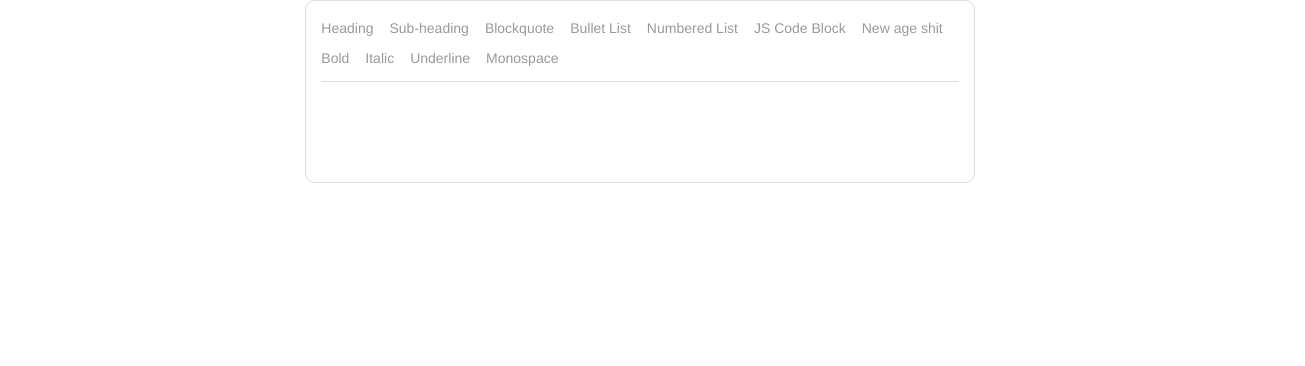
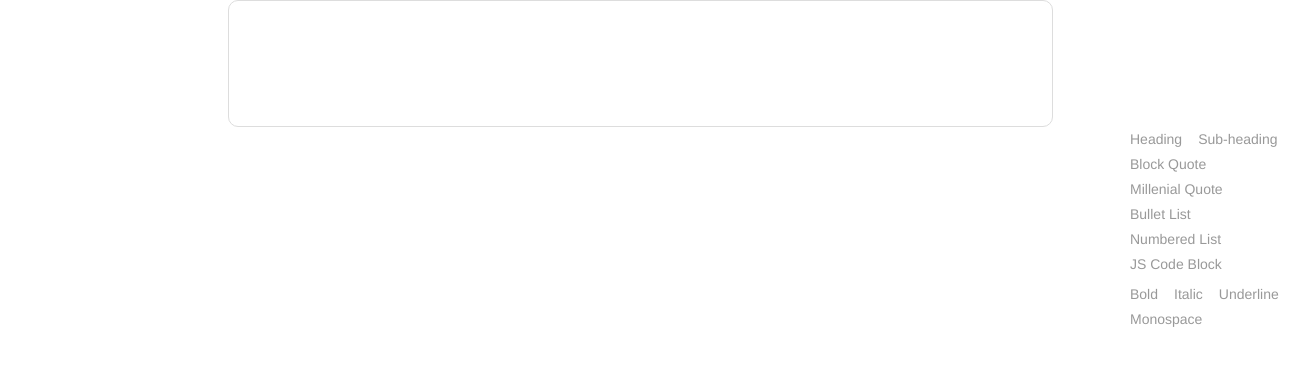
Before and after one commit to Ned-el-ch/neddy, a React (Create React App) app: page / in a window 1280 px wide. Shown: the top 366 px of the page, 1305 px wide, since content can reach past the window. Built offline with nearby package versions, Linux system fonts and the light colour scheme.

Commit message:
MVP editor is done

```diff
--- a/src/components/BlockStyleControls.js
+++ b/src/components/BlockStyleControls.js
@@ -9,11 +9,11 @@ const BlockStyleControls = (props) => {
 		{label: 'Sub-heading', style: 'header-four'},
 		// {label: 'H5', style: 'header-five'},
 		// {label: 'H6', style: 'header-six'},
-		{label: 'Blockquote', style: 'blockquote'},
+		{label: 'Block Quote', style: 'blockquote'},
+		{label: 'Millenial Quote', style: 'new-age-shit'},
 		{label: 'Bullet List', style: 'unordered-list-item'},
 		{label: 'Numbered List', style: 'ordered-list-item'},
 		{label: 'JS Code Block', style: 'code-block'},
-		{label: 'New age shit', style: 'new-age-shit'},
 	];
 	const {editorState} = props;
 	const selection = editorState.getSelection();
--- /dev/null
+++ b/src/containers/EditorControls.js
@@ -0,0 +1,22 @@
+import React, { Component } from "react";
+import InlineStyleControls from "../components/InlineStyleControls";
+import BlockStyleControls from "../components/BlockStyleControls";
+
+export class EditorControls extends Component {
+	render() {
+		return (
+			<div className="RichEditor-controls-container">
+				< BlockStyleControls
+					editorState={this.props.editorState}
+					onToggle={this.props.onToggleBlockType}
+				/>
+				< InlineStyleControls
+					editorState={this.props.editorState}
+					onToggle={this.props.onToggleInlineStyle}
+				/>
+			</div>
+		);
+	}
+}
+
+export default EditorControls;
--- a/src/containers/PrismEditor.js
+++ b/src/containers/PrismEditor.js
@@ -1,15 +1,13 @@
 import React, {Component} from "react";
 import Draft from "draft-js";
-import Prism from 'prismjs';
-import Immutable from 'immutable';
+import Prism from "prismjs";
+import Immutable from "immutable";
+import EditorControls from "./EditorControls";
 
-import Container from 'react-bootstrap/Container';
-import Col from 'react-bootstrap/Col';
-import Row from 'react-bootstrap/Row';
+import Container from "react-bootstrap/Container";
+import Col from "react-bootstrap/Col";
+import Row from "react-bootstrap/Row";
 
-import BlockStyleControls from '../components/BlockStyleControls';
-import InlineStyleControls from '../components/InlineStyleControls';
-// import PrismDraftDecorator from 'draft-js-prism'
 import "../styles/rich.css";
 import "../styles/prism.css"
 
@@ -24,7 +22,7 @@ const {
 	//  Map,
 	 List
 } = Immutable;
- class PrismDraftDecorator {
+class PrismDecorator {
 	constructor(grammar) {
 		this.grammar = grammar;
 		this.highlighted = {};
@@ -35,18 +33,18 @@ const {
 		var blockText = block.getText();
 		var decorations = Array(blockText.length).fill(null);
 		this.highlighted[blockKey] = {};
-		if (blockType !== 'code-block') {
+		if (blockType !== "code-block") {
 		 return List(decorations);
 		}
 		var tokens = Prism.tokenize(blockText, this.grammar);
 		var offset = 0;
 		var that = this;
 		tokens.forEach(function(tok) {
-		 if (typeof tok === 'string') {
+		 if (typeof tok === "string") {
 			offset += tok.length;
 		 } else {
-			var tokId = 'tok'+offset;
-			var completeId = blockKey + '-' + tokId;
+			var tokId = "tok"+offset;
+			var completeId = blockKey + "-" + tokId;
 			that.highlighted[blockKey][tokId] = tok;
 			occupySlice(decorations, offset, offset + tok.content.length, completeId);
 			offset += tok.content.length;
@@ -56,11 +54,11 @@ const {
 	}
 	getComponentForKey(key) {
 		return function(props) {
-		 return <span {...props} className={'token ' + props.tokType}>{props.children}</span>;
+		 return <span {...props} className={"token " + props.tokType}>{props.children}</span>;
 		}
 	}
 	getPropsForKey(key) {
-		var parts = key.split('-');
+		var parts = key.split("-");
 		var blockKey = parts[0];
 		var tokId = parts[1];
 		var token = this.highlighted[blockKey][tokId];
@@ -77,7 +75,7 @@ const {
  export default class PrismEditor extends Component {
 	constructor(props) {
 		super(props);
-		const decorator = new PrismDraftDecorator(Prism.languages.javascript);
+		const decorator = new PrismDecorator(Prism.languages.javascript);
 		this.state = {
 		 editorState: EditorState.createEmpty(decorator),
 		};
@@ -98,10 +96,10 @@ const {
 	}
 	_toggleBlockType(blockType) {
 		this.onChange(
-		 RichUtils.toggleBlockType(
-			this.state.editorState,
-			blockType
-		 )
+			RichUtils.toggleBlockType(
+				this.state.editorState,
+				blockType
+			)
 		);
 	}
 	_toggleInlineStyle(inlineStyle) {
@@ -115,8 +113,8 @@ const {
 
 	getBlockStyle(block) {
 		switch (block.getType()) {
-			case 'blockquote': return 'RichEditor-blockquote';
-			case 'new-age-shit': return 'RichEditor-new-age-shit';
+			case "blockquote": return "RichEditor-blockquote";
+			case "new-age-shit": return "RichEditor-new-age-shit";
 			default: return null;
 		}
 	}
@@ -124,25 +122,21 @@ const {
 	render() {
 		const {editorState} = this.state;
 		// If the user changes block type before entering any text, we can
-		// either style the placeholder or hide it. Let's just hide it now.
-		let className = 'RichEditor-editor';
+		// either style the placeholder or hide it. Let"s just hide it now.
+		let className = "RichEditor-editor";
 		const contentState = editorState.getCurrentContent();
 		if (!contentState.hasText()) {
-			if (contentState.getBlockMap().first().getType() !== 'unstyled') {
-				className += ' RichEditor-hidePlaceholder';
+			if (contentState.getBlockMap().first().getType() !== "unstyled") {
+				className += " RichEditor-hidePlaceholder";
 			}
 		}
 		return (
-			<Container><Row className="justify-content-md-center"><Col md="7.5">
+			<Container>
+				<Row className="justify-content-md-center">
+			{/* <Container><Row className="justify-content-md-center"> */}
+
+				<Col md={{ span: 9, offset: 0}}>
 				<div className="RichEditor-root">
-					<BlockStyleControls
-						editorState={editorState}
-						onToggle={this.toggleBlockType}
-					/>
-					<InlineStyleControls
-						editorState={editorState}
-						onToggle={this.toggleInlineStyle}
-					/>
 					<div className={className} onClick={this.focus}>
 						<Editor
 						blockStyleFn={this.getBlockStyle}
@@ -155,7 +149,20 @@ const {
 						/>
 					</div>
 				</div>
-			</Col></Row></Container>
+				</Col>
+				</ Row>
+				< Row >
+				< Col md={{ span: 2, offset: 11}}>
+				{/* < Col md={{ span: 2, offset: 11}}> */}
+					< EditorControls
+					className="position-absolute sticky-top"
+						editorState={editorState}
+						onToggleBlockType={this.toggleBlockType}
+						onToggleInlineStyle={this.toggleInlineStyle}
+					/>
+				</Col>
+			</Row>
+			</Container>
 		);
 	}
 }
--- a/src/styles/rich.css
+++ b/src/styles/rich.css
@@ -8,13 +8,15 @@
 }
 
 .RichEditor-editor {
-	border-top: 1px solid #ddd;
+	/* border-top: 1px solid #ddd; */
 	cursor: text;
 	font-size: 16px;
 	margin-top: 10px;
-
+	/* max-width: 90vw; */
 }
-
+.RichEditor-controls-container {
+	position: absolute;
+}
 .RichEditor-editor .public-DraftEditorPlaceholder-root,
 .RichEditor-editor .public-DraftEditor-content {
 	margin: 0 -15px -15px;
@@ -43,10 +45,10 @@
 
 .RichEditor-editor .RichEditor-new-age-shit {
 
-	background: linear-gradient(222deg, #d53535, #ffa000, #f9ff00, #94ff00, #18ff00, #00ff91, #00e6ff, #af00ff, #ff0085);
-background-size: 200% 200%;
+	background: linear-gradient(222deg,  #ffa000, #f9ff00, #94ff00, #18ff00, #00ff91, #00e6ff,  #00ff91, #18ff00, #f9ff00,  #ffa000);
+	background-size: 200% 200%;
+	animation: New-Age-Shit-Animation 10s ease infinite;
 
-animation: New-Age-Shit-Animation .3s ease infinite;
 	border-radius: 10px;
 	color: white;
 	font-family: 'Inconsolata', 'Menlo', 'Consolas', monospace;
@@ -55,11 +57,28 @@ animation: New-Age-Shit-Animation .3s ease infinite;
 	text-transform: uppercase;
 	letter-spacing: -2px;
 	padding: 20px;
-	text-shadow: 2px 2px 0px rgba(82, 82, 82, 0.56);
+	text-shadow: 2px 2px 0px rgba(82, 82, 82, 0.33);
 	line-height: 1;
+	text-align: center;
 }
 
+div.RichEditor-new-age-shit div span span:after {
+	display: block;
+	content: "👏👏👏👏👏👏👏👏";
+}
 
+div.RichEditor-new-age-shit div span span:before {
+	display: block;
+	content: "👏👏👏👏👏👏👏👏";
+}
+
+.RichEditor-editor pre.public-DraftStyleDefault-pre {
+	max-width: 100vw;
+}
+
+.RichEditor-editor pre.public-DraftStyleDefault-pre pre div {
+	overflow: scroll;
+}
 
 @keyframes New-Age-Shit-Animation {
     0%{background-position:10% 90%}
@@ -72,12 +91,13 @@ animation: New-Age-Shit-Animation .3s ease infinite;
 .RichEditor-editor .public-DraftStyleDefault-pre {
 	background-color: #2f2c38;
 	border-top: #837c99 solid 17px;
-
+	overflow: scroll;
 	border-radius: 6px;
 	font-family: 'Inconsolata', 'Menlo', 'Consolas', monospace;
 	font-size: 16px;
 	padding: 20px;
 	margin: 0;
+	width: 100%;
 }
 
 .RichEditor-controls {
```
Also changed, not shown: src/styles/prism.css (indentation only).
